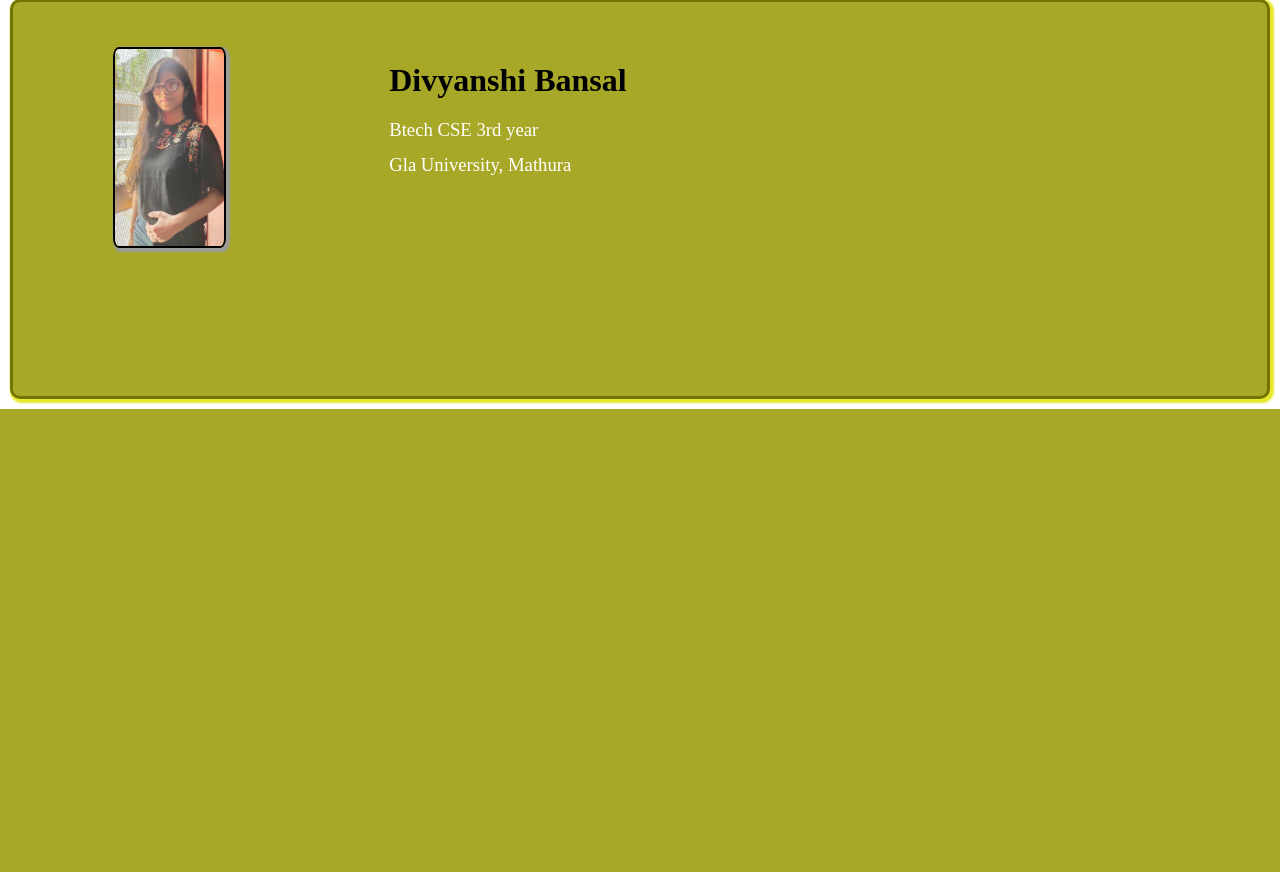
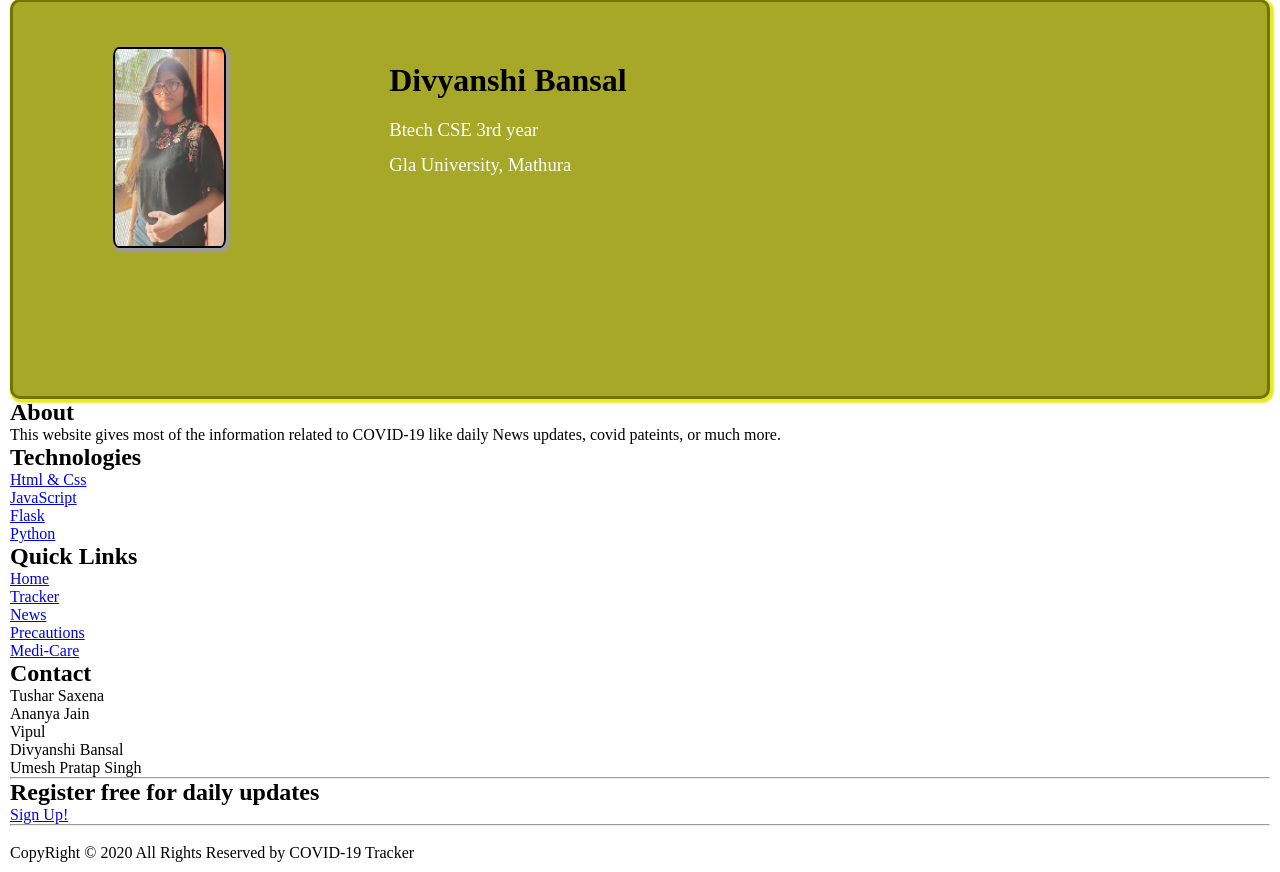
Before and after one commit to Tusharsaxena3112/Covid-19, a Flask app: template templates/contact.html in a window 1280 px wide. Shown: the part 1394-2266 px from the top of the page. Before the commit the page ends 1803 px from the top, so only its background shows below. Run offline with Flask 2, Linux system fonts and the light colour scheme; the template is opened without the code that fills it, so the values that code supplies are empty.

Commit message:
html for footer

```diff
--- a/templates/contact.html
+++ b/templates/contact.html
@@ -85,5 +85,62 @@
         <div id="mem-5"></div>
     </div>
 
+    <footer>
+        <section class="sec-1">
+            <section class="about">
+                <h2>About</h2>
+                <p>This website gives most of the information related to COVID-19 like daily News updates, covid pateints, or much more.</p>
+
+            </section>
+            <section class="link1">
+              <h2>Technologies</h2>
+              <ul>
+                  <li><a href="#">Html & Css</a></li>
+                  <li><a href="#">JavaScript</a></li>
+                  <li><a href="#">Flask</a></li>
+                   <li><a href="#">Python</a></li>
+                 </ul>
+             </section>
+
+             <section class="link2">
+              <h2>Quick Links</h2>
+              <ul>
+                  <li><a href="#">Home</a></li>
+                  <li><a href="#">Tracker</a></li>
+                  <li><a href="#">News</a></li>
+                   <li><a href="#">Precautions</a></li>
+                   <li><a href="#">Medi-Care</a></li>
+              </ul>
+             </section>
+
+             <section class="link3">
+              <h2>Contact</h2>
+                <ul>
+                    <li>Tushar Saxena</li><i class="fa fa-google"></i>
+                    <li>Ananya Jain</li><i class="fa fa-google"></i>
+                    <li>Vipul</li><i class="fa fa-google"></i>
+                    <li>Divyanshi Bansal</li><i class="fa fa-google"></i>
+                    <li>Umesh Pratap Singh</li><i class="fa fa-google"></i>
+                </ul>
+             </section>
+          </section>
+           <hr width="100%" >
+        <section class="sec-2">
+            <h2>Register free for daily updates</h2>
+            <a href="#">Sign Up!</a>
+        </section>
+           <hr width="100%">
+        <section class="sec-3">
+          <ul>
+              <li><a href="#"><i class="fa fa-github"></i></a></li>
+          </ul>
+          <a id= "arrow" href="#"><i class="fa fa-arrow-circle-up"></i></a>
+        </section>
+
+       <section class="sec-4">
+          <p>CopyRight &copy; 2020 All Rights Reserved by COVID-19 Tracker</p>
+       </section>
+      </footer>
+
 </body>
 </html>
```
